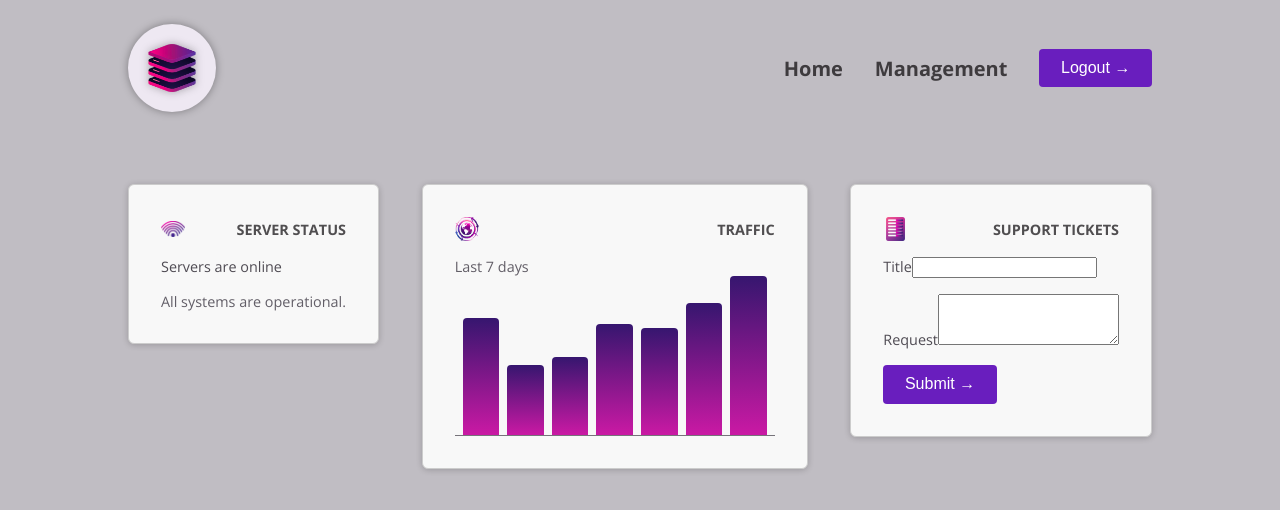
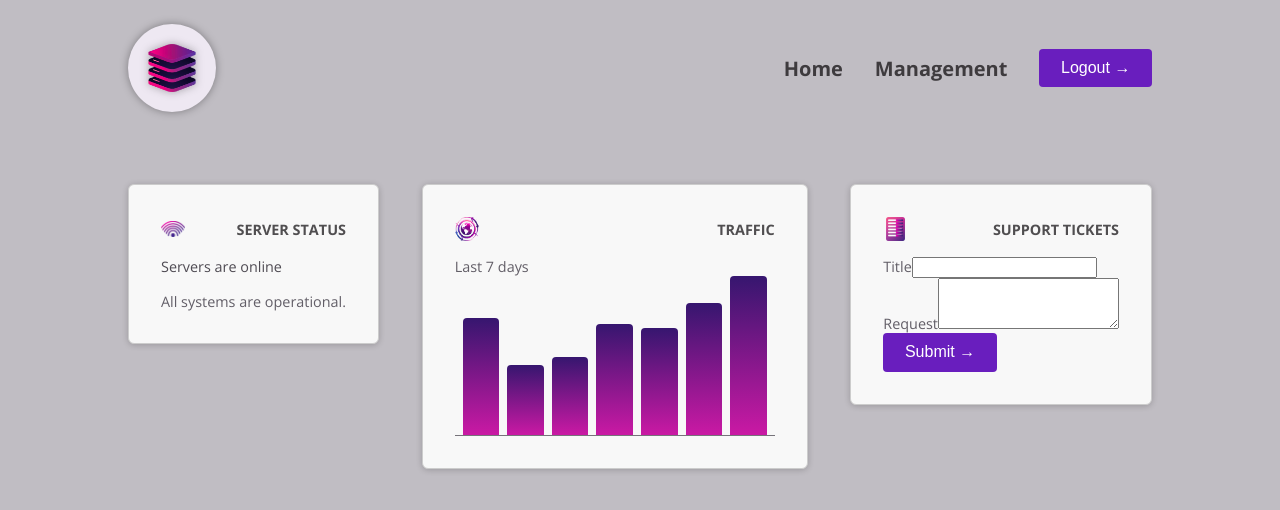
Before and after one commit to gonzalez-cathaysa/01-starting-project, an Angular app: page / in a window 1280 px wide. Shown: the top 510 px of the page. Built offline with nearby package versions, Linux system fonts and the light colour scheme.

Commit message:
Multi-element custom components and content projection

```diff
--- a/src/app/dashboard/tickets/new-ticket/new-ticket.component.html
+++ b/src/app/dashboard/tickets/new-ticket/new-ticket.component.html
@@ -1,22 +1,20 @@
 <form action="">
+  <!-- <p> -->
+  <app-control label="Title">
+    <!-- <label for="">Title</label> -->
+    <input name="title" id="title" />
+  </app-control>
+  <!-- </p> -->
+  <!-- <p> -->
+  <app-control label="Request">
+    <!-- <label for="">Request</label> -->
+    <textarea name="request" id="request" rows="3"></textarea>
+  </app-control>
+  <!-- </p> -->
   <p>
-    <label for="">Title</label>
-    <input name="title" id="title" />
-  </p>
-  <p>
-    <label for="">Request</label>
-    <textarea name="request" id="request" rows="3"></textarea>
-  </p>
-  <p>
-    <!-- <button>
-      <span> Submit </span>
-      <span class="icon"> → </span>
-    </button> -->
     <button appButton>
-        Submit
-        <span ngProjectAs="icon">→</span>
-        <!-- <span class="icon">→</span> -->
+      Submit
+      <span ngProjectAs="icon">→</span>
     </button>
-    <!-- <app-button></app-button> -->
   </p>
 </form>
--- a/src/app/dashboard/tickets/new-ticket/new-ticket.component.ts
+++ b/src/app/dashboard/tickets/new-ticket/new-ticket.component.ts
@@ -1,10 +1,11 @@
 import { Component } from '@angular/core';
 import { ButtonComponent } from "../../../shared/button/button.component";
+import { ControlComponent } from "../../../shared/control/control.component";
 
 @Component({
   selector: 'app-new-ticket',
   standalone: true,
-  imports: [ButtonComponent],
+  imports: [ButtonComponent, ControlComponent],
   templateUrl: './new-ticket.component.html',
   styleUrl: './new-ticket.component.css'
 })
--- /dev/null
+++ b/src/app/shared/control/control.component.html
@@ -0,0 +1,6 @@
+<p>
+  <label for="">{{ label() }}</label>
+  <!-- <label for="">Title</label> -->
+  <!-- <input name="title" id="title" /> -->
+   <ng-content select="input, textarea"></ng-content>
+</p>
--- /dev/null
+++ b/src/app/shared/control/control.component.ts
@@ -0,0 +1,12 @@
+import { Component, input } from '@angular/core';
+
+@Component({
+  selector: 'app-control',
+  standalone: true,
+  imports: [],
+  templateUrl: './control.component.html',
+  styleUrl: './control.component.css',
+})
+export class ControlComponent {
+  label = input.required<string>();
+}
```
Also changed, not shown: src/app/shared/control/control.component.css (added), 1 other file (tests, documents, lock files or other folders).
